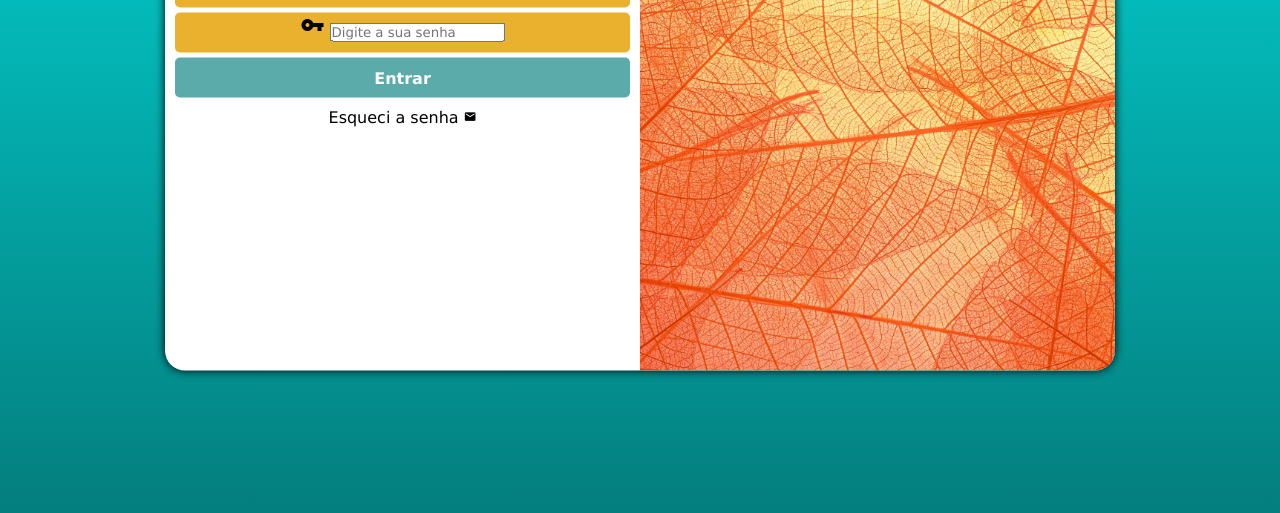
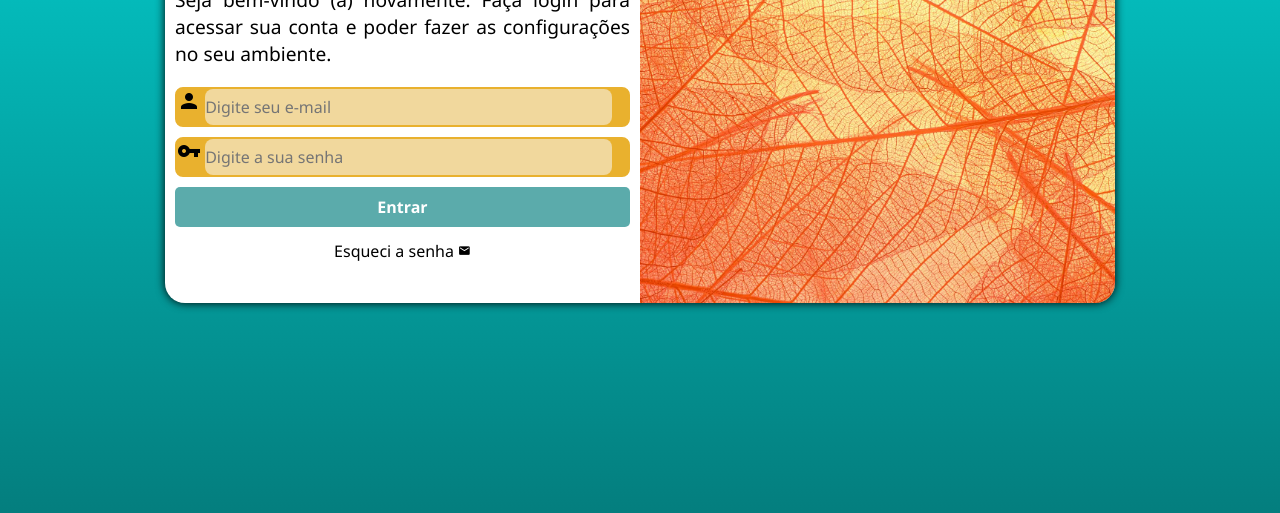
Before and after one commit to RafaelNorberto/Tela-de-Login, a plain HTML site: page index.html in a window 1280 px wide. Shown: the part 287-800 px from the top of the page. Drawn offline with Linux system fonts and the light colour scheme.

Commit message:
finalizando

```diff
--- a/estilos/media_query.css
+++ b/estilos/media_query.css
@@ -15,6 +15,7 @@
 
     section#login{
         width: 80vw;
+        height: 300px;
     }
     section#login > div#imagem{
         float: left;
@@ -37,6 +38,7 @@
 
     section#login {
         width: 950px;
+        height: 380px;
     }
     section#login > div#imagem{
         float: right;
@@ -57,6 +59,7 @@
 
     div#formulario > p {
         font-size: 1.2em;
+        margin: 20px 0px;
 
     }
 
--- a/estilos/style.css
+++ b/estilos/style.css
@@ -12,7 +12,7 @@
 
 
 * {
-    font-family: 'Lucida Sans', 'Lucida Sans Regular', 'Lucida Grande', 'Lucida Sans Unicode', Geneva, Verdana, sans-serif;
+    font-family:'Segoe UI', Tahoma, Geneva, Verdana, sans-serif;
     padding: 0px;
     margin: 0px;
     box-sizing: border-box;
@@ -36,7 +36,6 @@ section#login{
     position: absolute;
     top: 50%;
     left: 50%;
-    transform: translate(-50%, -50%);
     background-color: white;
     width: 250px;
     height: 515px;
@@ -46,6 +45,7 @@ section#login{
 
     transition: width 0.3s, height 0.3s;
     transition-timing-function: ease;
+    transform: translate(-50%, -50%);
 
 }
 
@@ -68,25 +68,45 @@ div#formulario{
 }
 
 div#formulario > p{
+    margin-top: 10px;
     font-size: 0.8em;
     text-align: justify;
 }
 
 form > div.campo {
+    text-align: left;
     background-color: var(--cor004);
     display: block;
     width: 100%;
     height: 40px;
-    border-radius: 5px;
-    margin: 5px 0px;
+    border: 2px solid #e9b12e;
+    border-radius: 8px;
+    margin: 10px 0px;
 }
 
 div.campo > label{
     display: none;
 }
 
+
+div.campo > input {
+    font-size: 1em;
+    background-color: #f1d89d;
+    width: calc(100% - 44px);
+    height: 100%;
+    border: 0px;
+    border-radius: 5px;
+    border: 0px;
+    border-radius: 8px;
+}
+
+div.campo >input:focus-within{
+    background-color: white;
+    border: none;
+}
+
 form >input[type=submit]{
-    margin-top: 5px;
+    margin-top: 10px;
     display: block;
     font-size: 1em;
     width: 100%;
@@ -107,7 +127,7 @@ form > input[type=submit]:hover{
 
 form > a.botao{
     margin-top: 5px;
-    padding-top: 5px;
+    padding-top: 7.5px;
     display: block;
     text-align: center;
     font-size: 1em;
```
